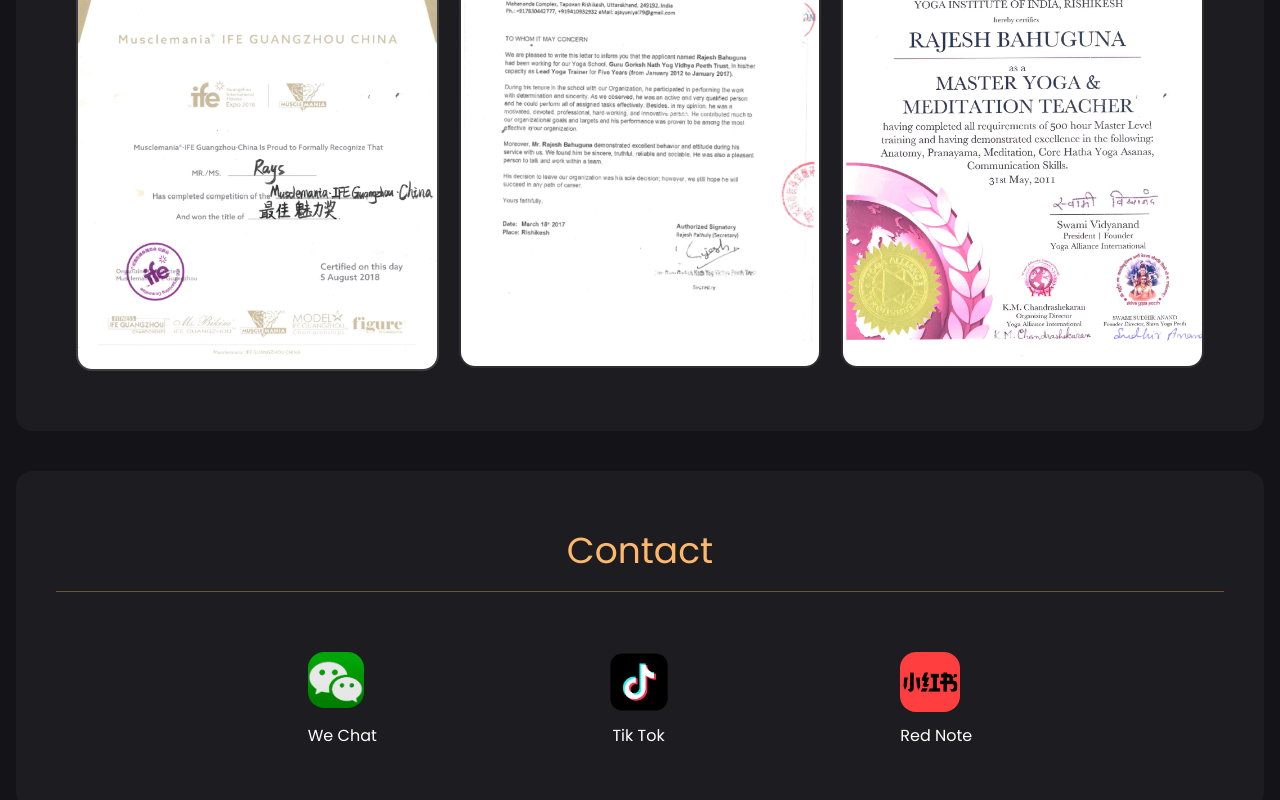
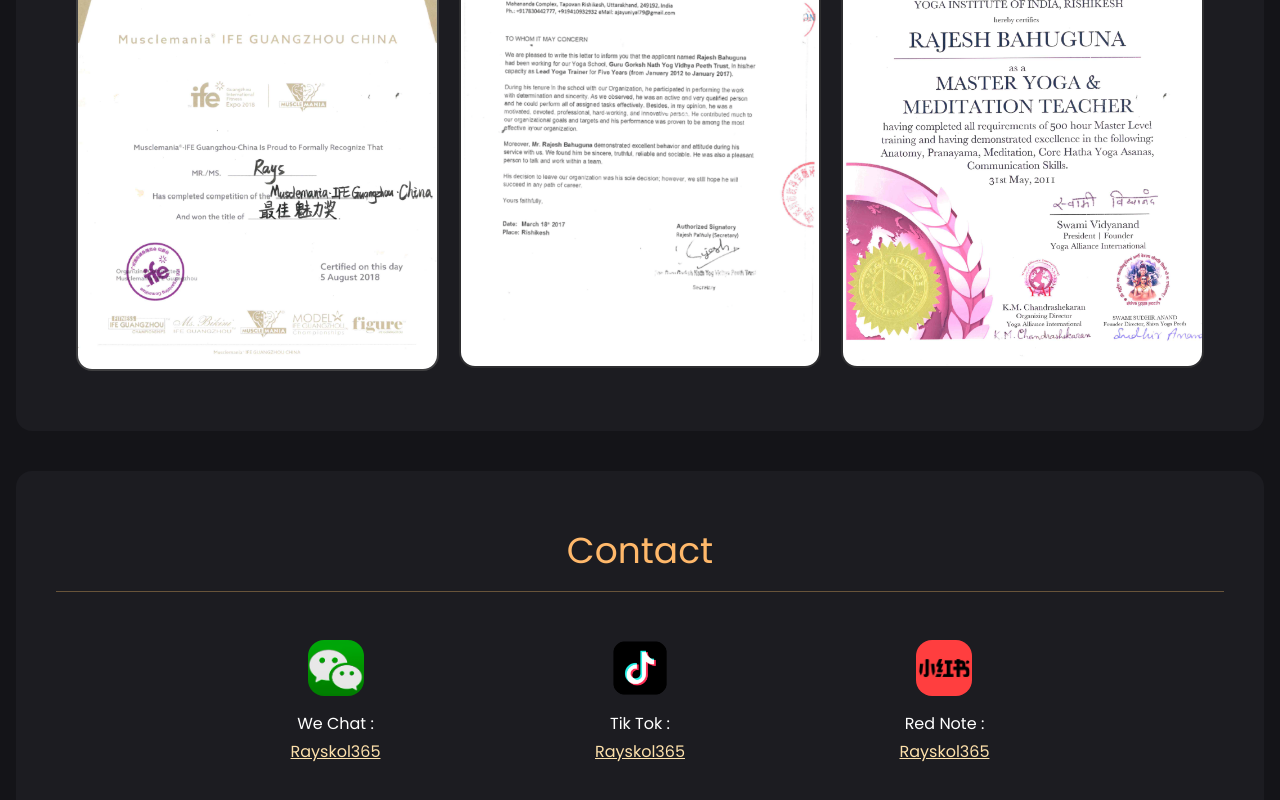
Before and after one commit to sumitbahuguna04/Raj-s-Portfolio, a React (Vite) app: page / in a window 1280 px wide. Shown: the part 2396-3196 px from the top of the page. Built offline with nearby package versions, Linux system fonts and the light colour scheme.

Commit message:
contact link add

```diff
--- a/src/components/Section/Contact.jsx
+++ b/src/components/Section/Contact.jsx
@@ -9,42 +9,54 @@ function Contact({ lang }) {
         <h1 className="text-orange-300 mt-5  round text-2xl sm:text-4xl  mb-2 sm:mb-3 lg:mb-5 text-center">
           {content.title}
         </h1>
-        <div className="w-full bg-[#b88f557d] p-[0.5px]"></div>{" "}
-        <div className="flex  justify-evenly items-center mt-3 sm:mt-5 md:mt-10 p-2 sm:p-3 md:p-5 ">
-          <div className="flex flex-col  gap-3 sm:gap-4">
-            <a href="" target="_blank" rel="noopener noreferrer">
+        <div className="w-full bg-[#b88f557d] p-[0.5px]"></div>
+        <div className="flex  justify-evenly items-center mt-3 sm:mt-5 md:mt-7 p-2 sm:p-3 md:p-5 ">
+          <div className="flex flex-col items-center gap-3 sm:gap-4">
+            <div className="w-full flex justify-center">
               <img
                 src="weChat.jpg"
                 alt=""
-                className="size-12 hover:scale-110 transition duration-500 md:size-14 rounded-2xl "
+                className="size-12 md:size-14 rounded-2xl hover:scale-110 transition duration-500"
               />
-            </a>
-            <h1>{content.icon1}</h1>
+            </div>
+            <div className="text-center space-y-1">
+              <h1>{content.icon1} :</h1>
+              <a className="underline text-[#fee1ab] hover:text-[#fee1abc1] cursor-pointer transition ">
+                Rayskol365
+              </a>
+            </div>
           </div>
-          <div className="flex flex-col gap-2 sm:gap-3">
-            <a href="" target="_blank" rel="noopener noreferrer">
+
+          <div className="flex flex-col items-center gap-3 sm:gap-4">
+            <div className="w-full flex justify-center">
               <img
                 src="tiktok.webp"
-                alt="TikTok"
-                className="size-13 hover:scale-110 transition duration-500 md:size-15 rounded-2xl"
+                alt=""
+                className="size-12 md:size-14 rounded-2xl hover:scale-110 transition duration-500"
               />
-            </a>
+            </div>
+            <div className="text-center space-y-1">
+              <h1>{content.icon2} :</h1>
+              <a className="underline text-[#fee1ab] hover:text-[#fee1abc1] cursor-pointer transition ">
+                Rayskol365
+              </a>
+            </div>
+          </div>
 
-            <h1>{content.icon2}</h1>
-          </div>
-          <div className="flex flex-col gap-2 sm:gap-3">
-            <a
-              href="http://xhslink.com/m/8XlntkXFhBx "
-              target="_blank"
-              rel="noopener noreferrer"
-            >
+          <div className="flex flex-col items-center gap-3 sm:gap-4">
+            <div className="w-full flex justify-center">
               <img
                 src="redNote.jpg"
                 alt=""
-                className="size-13 hover:scale-110 transition duration-500  md:size-15 rounded-2xl"
+                className="size-12 md:size-14 rounded-2xl hover:scale-110 transition duration-500"
               />
-            </a>
-            <h1>{content.icon3}</h1>
+            </div>
+            <div className="text-center space-y-1">
+              <h1>{content.icon3} :</h1>
+              <a className="underline text-[#fee1ab] hover:text-[#fee1abc1] cursor-pointer transition duration-300">
+                Rayskol365
+              </a>
+            </div>
           </div>
         </div>
       </div>
--- a/src/components/Section/Events.jsx
+++ b/src/components/Section/Events.jsx
@@ -4,65 +4,60 @@ import React from "react";
 function Events({ lang }) {
   const content = eventsContent[lang];
   return (
-    <div id="events" className=" max-w-[1600px] mx-auto bg-[#202025b6] rounded-2xl  mt-10 p-2 sm:p-3 md:p-5 lg:p-10">
+    <div
+      id="events"
+      className=" max-w-[1600px] mx-auto bg-[#202025b6] rounded-2xl  mt-10 p-2 sm:p-3 md:p-5 lg:p-10"
+    >
       <h1 className="text-orange-300 mt-5  round text-2xl sm:text-4xl  mb-2 sm:mb-3 lg:mb-5 text-center">
         {content.title}
       </h1>
       <div className="w-full bg-[#b88f557d] p-[0.5px]"></div>
       <div className="mt-10 lg:p-5 grid grid-cols-1 md:grid-cols-2 lg:grid-cols-3 gap-5">
-        <div className="">
+        <div>
           <img
             src="award.jpg"
-            alt="User"
             className="rounded-2xl w-full h-auto object-cover border-2 border-[#2e2e30]"
           />
         </div>
         <div>
           <img
             src="award1.jpg"
-            alt="User"
             className="rounded-2xl w-full h-auto object-cover border-2 border-[#2e2e30]"
           />
         </div>
         <div>
           <img
             src="event9.jpg"
-            alt="User"
             className="rounded-2xl w-full h-auto object-cover border-2 border-[#2e2e30]"
           />
         </div>
-         <div>
+        <div>
           <img
             src="event6.jpg"
-            alt="User"
             className="rounded-2xl w-full h-auto object-cover border-2 border-[#2e2e30]"
           />
         </div>
-         <div>
+        <div>
           <img
             src="event7.jpg"
-            alt="User"
             className="rounded-2xl w-full h-auto object-cover border-2 border-[#2e2e30]"
           />
         </div>
-         <div>
+        <div>
           <img
             src="event8.jpg"
-            alt="User"
             className="rounded-2xl w-full h-auto object-cover border-2 border-[#2e2e30]"
           />
         </div>
-         <div>
+        <div className="">
           <img
             src="event9.jpg"
-            alt="User"
             className="rounded-2xl w-full h-auto object-cover border-2 border-[#2e2e30]"
           />
         </div>
-         <div>
+        <div className="">
           <img
             src="event10.jpg"
-            alt="User"
             className="rounded-2xl w-full h-auto object-cover border-2 border-[#2e2e30]"
           />
         </div>
```
